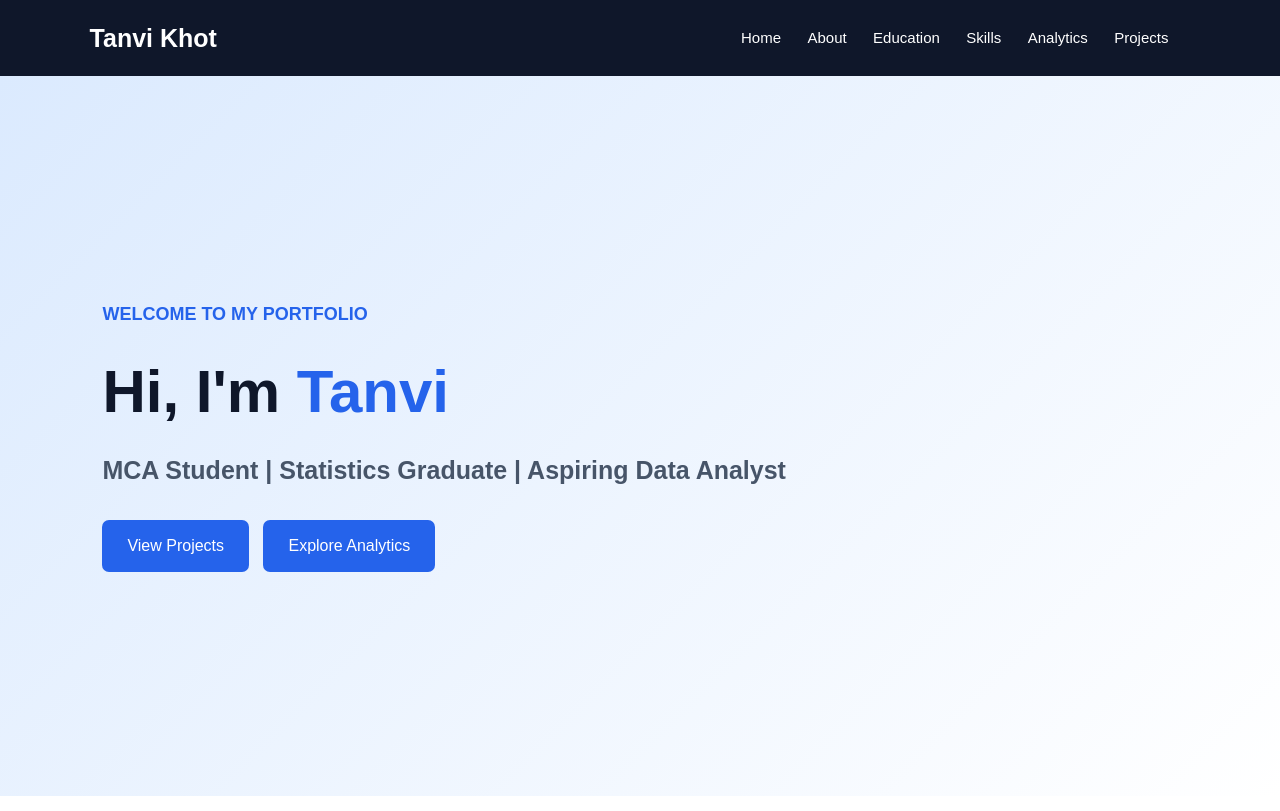
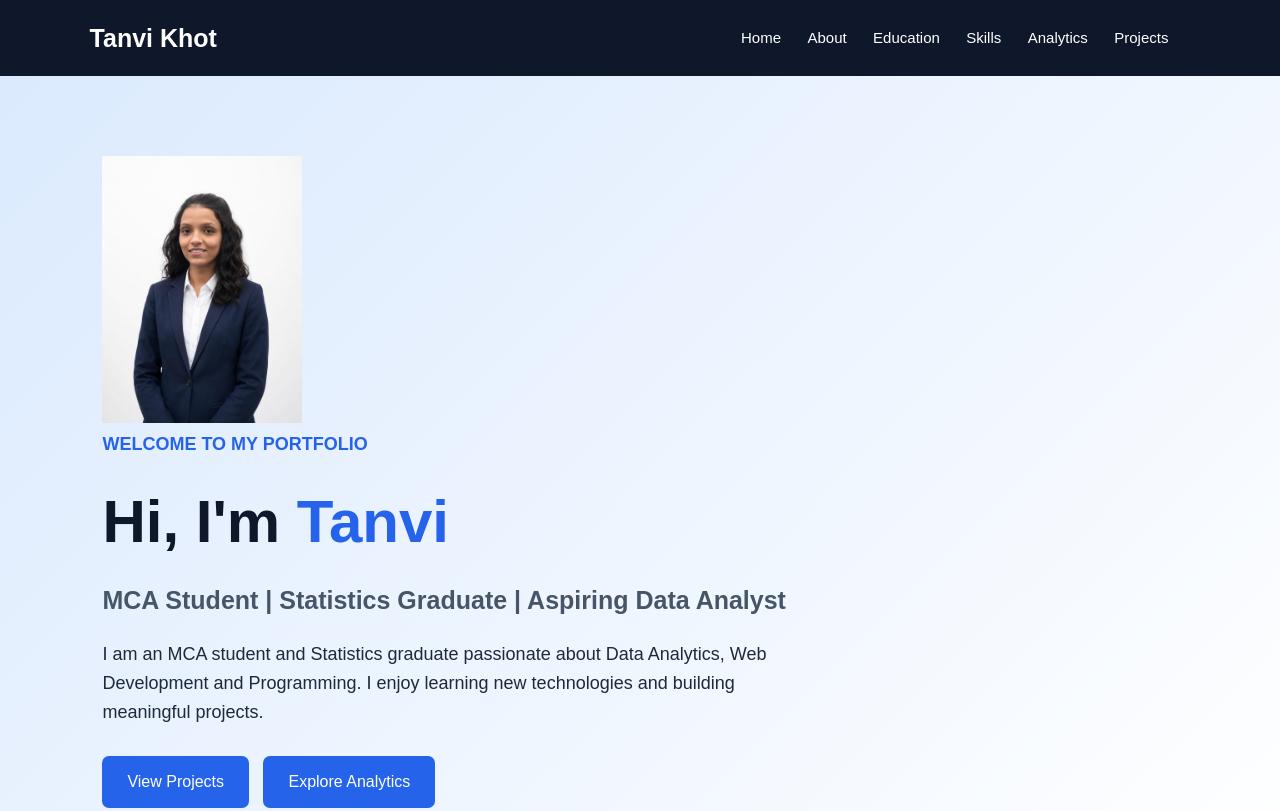
Before and after one commit to tanvikhot1/tanvi-khot-portfolio, a plain HTML site: page index.html in a window 1280 px wide. Shown: the top 811 px of the page. Drawn offline with Linux system fonts and the light colour scheme.

Commit message:
update home section

```diff
--- a/index.html
+++ b/index.html
@@ -314,7 +314,7 @@ footer{
 <section class="hero" id="home">
 
 <div class="hero-content">
-
+<img src="profile.jpg" alt="Tanvi Khot" width="200">
 <div class="small-text">WELCOME TO MY PORTFOLIO</div>
 
 <h1>Hi, I'm <span>Tanvi</span></h1>
@@ -322,8 +322,9 @@ footer{
 <h2>MCA Student | Statistics Graduate | Aspiring Data Analyst</h2>
 
 <p>
+    I am an MCA student and Statistics graduate passionate about Data Analytics, Web Development and Programming. I enjoy learning new technologies and building meaningful projects.
+</p>
 
-</p>
 
 <a href="#projects" class="btn">View Projects</a>
 
```
